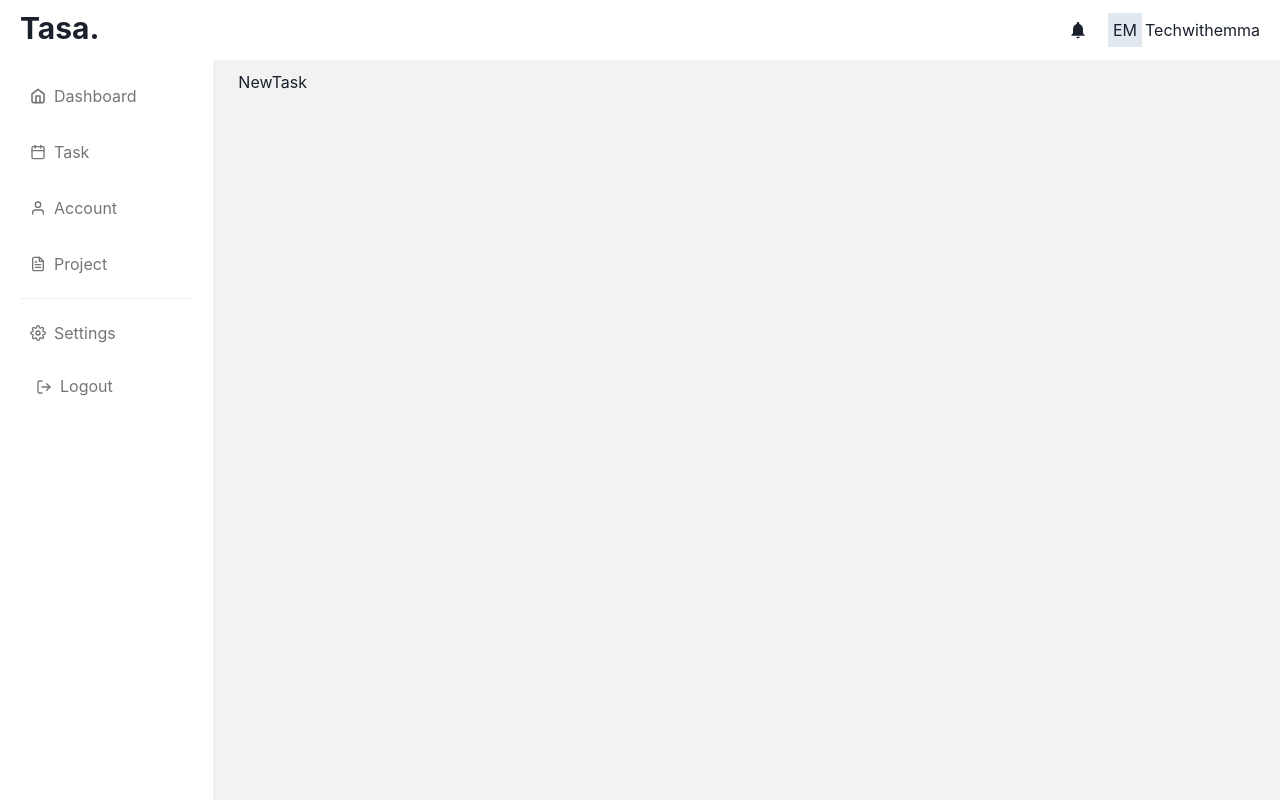
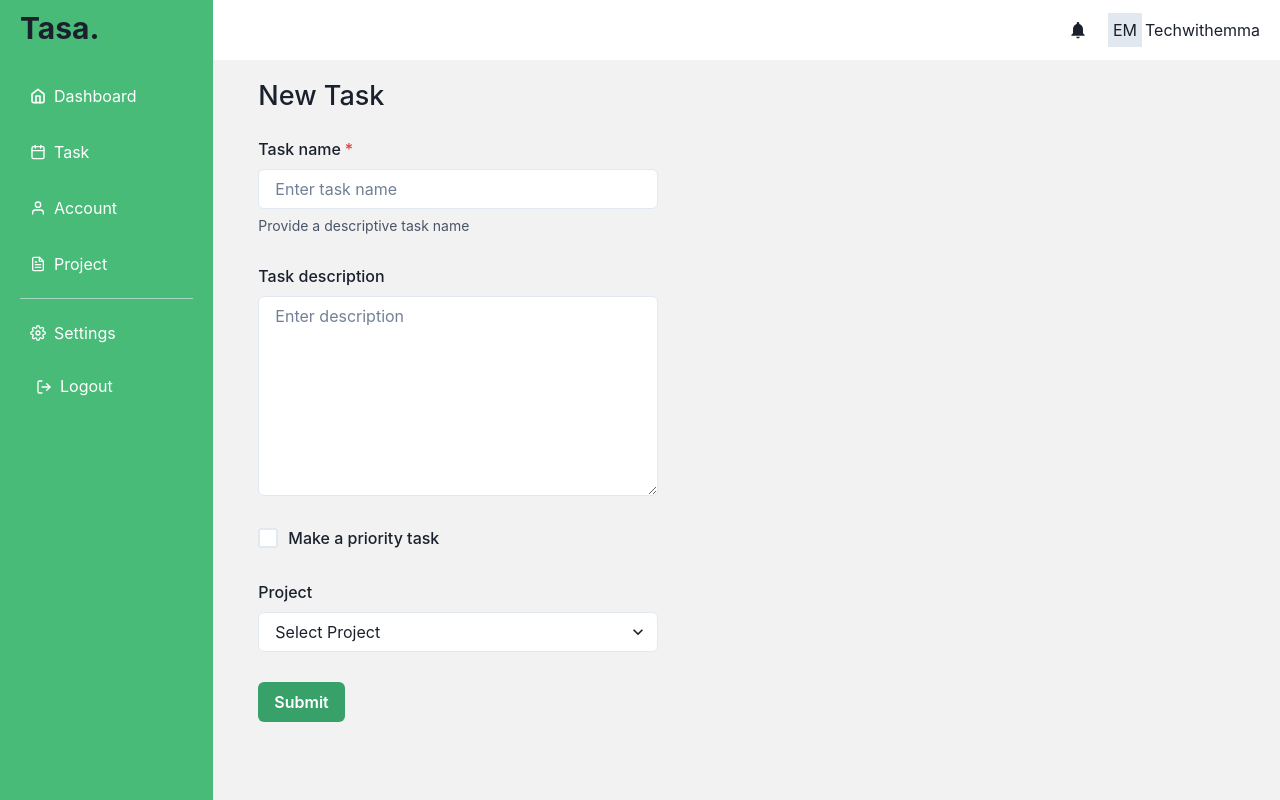
Before and after one commit to Emmanuelbreezy/Chakra-UI-Crash-Course, a React (Vite) app: page /new-task in a window 1280 px wide. Built offline with nearby package versions, Linux system fonts and the light colour scheme.

Commit message:
lesson 8

```diff
--- a/src/components/SideBar.jsx
+++ b/src/components/SideBar.jsx
@@ -75,7 +75,7 @@ const SideBar = ({ onClose }) => {
   });
 
   const itemStyle = {
-    color: "#757575",
+    color: "#fff",
     a: {
       display: "flex",
       alignItems: "center",
@@ -133,7 +133,7 @@ const SideBar = ({ onClose }) => {
             w="full"
             variant="ghost"
             justifyContent="flex-start"
-            color="#757575"
+            color="#fff"
             fontWeight="400"
           >
             <ListIcon as={FiLogOut} />
--- a/src/layout/AppLayout.jsx
+++ b/src/layout/AppLayout.jsx
@@ -10,7 +10,7 @@ export default function AppLayout() {
       <GridItem
         as="aside"
         colSpan={{ base: 6, lg: 2, xl: 1 }}
-        bg="white"
+        bg="green.400"
         minH="100vh"
         p="10px 20px"
         w={{base:"250px",lg:"auto"}}
@@ -23,7 +23,7 @@ export default function AppLayout() {
       </GridItem>
       <GridItem as="main" colSpan={{ base: 6, lg: 4, xl: 5 }} bg="#f2f2f2">
         <NavBar onToggle={onToggle} />
-        <Box p="10px 25px">
+        <Box p={{base:"10px 20px", lg:"10px 45px"}}>
           <Outlet />
         </Box>
       </GridItem>
--- a/src/pages/Dashboard.jsx
+++ b/src/pages/Dashboard.jsx
@@ -13,25 +13,26 @@ import {
   Heading,
   Button,
 } from "@chakra-ui/react";
+import { Link } from "react-router-dom";
 import { FiMessageCircle, FiLink, FiPlus } from "react-icons/fi";
 import { taskData } from "../../data/dumpy";
 
 const Dashboard = () => {
   return (
     <Box w="full">
-      <Box py="18px" flexDir="column" gap="5px">
+      <Box py="15px" flexDir="column" gap="5px">
         <Heading fontSize="28px" fontWeight="500" mb="5px">
           Tasya Wonder Project v3.0
         </Heading>
         <Text fontSize="15px">Created by Emma on March 04 2024</Text>
-        <Button colorScheme="green" leftIcon={<FiPlus />} mt="18px">
+        <Button as={Link} to="/new-task" colorScheme="green" leftIcon={<FiPlus />} mt="18px">
           New Task
         </Button>
       </Box>
 
       {/* {Simple Grid} */}
 
-      <SimpleGrid py="10px" columns={4} minChildWidth="250px" spacing={5}>
+      <SimpleGrid py="20px" columns={4} minChildWidth="250px" spacing={5}>
         {taskData &&
           taskData?.map((task) => (
             <Card key={task.id} bg="white">
--- a/src/pages/NewTask.jsx
+++ b/src/pages/NewTask.jsx
@@ -1,5 +1,70 @@
+import {
+  Box,
+  FormLabel,
+  FormHelperText,
+  Input,
+  FormControl,
+  Heading,
+  Textarea,
+  Checkbox,
+  Select,
+  Button
+} from "@chakra-ui/react";
+import { Form } from "react-router-dom";
+
 const NewTask = () => {
-  return <div>NewTask</div>;
+  return (
+    <Box py="10px" maxW="400px">
+      <Heading mb="25px" fontSize="27px" fontWeight="500">
+        New Task
+      </Heading>
+      <Form method="get" action="/new-task">
+        <FormControl mb="30px" isRequired>
+          <FormLabel>Task name</FormLabel>
+          <Input
+            type="text"
+            name="taskName"
+            bg="white"
+            placeholder="Enter task name"
+          />
+          <FormHelperText>Provide a descriptive task name</FormHelperText>
+        </FormControl>
+
+        <FormControl mb="30px">
+          <FormLabel>Task description</FormLabel>
+          <Textarea
+            bg="white"
+            name="description"
+            minH="200px"
+            placeholder="Enter description"
+          ></Textarea>
+          <FormHelperText></FormHelperText>
+        </FormControl>
+
+        <FormControl display="flex" alignItems="center" mb="30px">
+          <Checkbox
+            name="isPriority"
+            colorScheme="green"
+            size="lg"
+            bg="white"
+          />
+          <FormLabel mb="0" ml="10px">Make a priority task</FormLabel>
+        </FormControl>
+
+        <FormControl mb="30px">
+          <FormLabel>Project</FormLabel>
+          <Select placeholder="Select Project" bg="white">
+            <option>Tasya project</option>
+            <option>Board 2</option>
+          </Select>
+          <FormHelperText></FormHelperText>
+        </FormControl>
+
+        <Button type="submit" colorScheme="green">Submit</Button>
+
+      </Form>
+    </Box>
+  );
 };
 
 export default NewTask;
```
